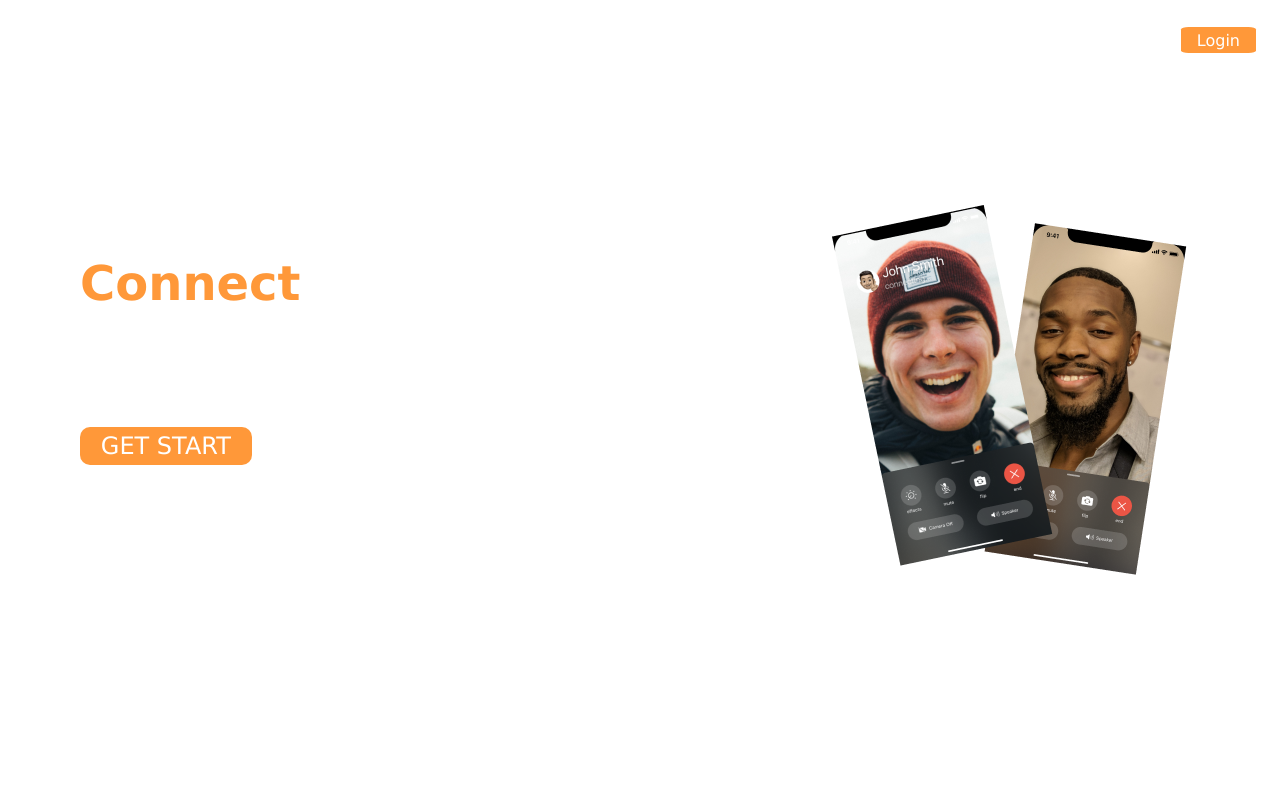
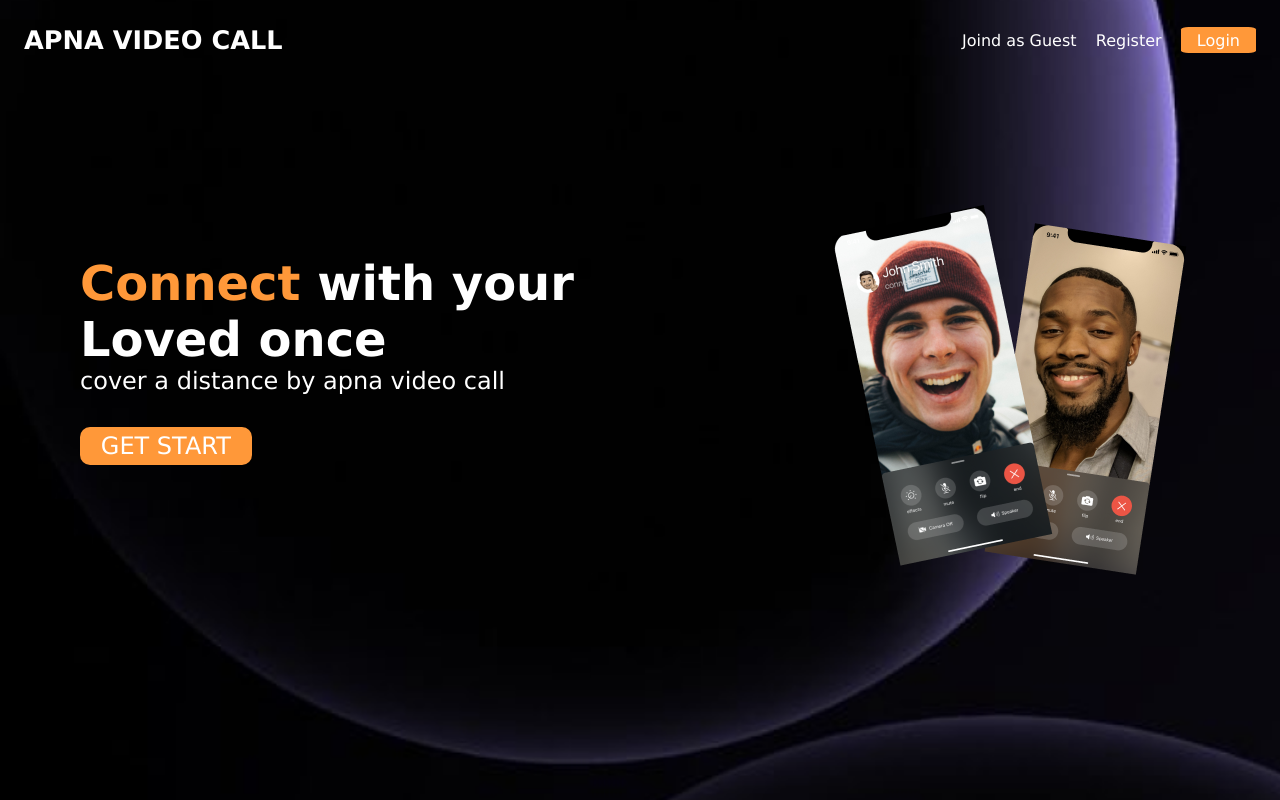
Before and after one commit to indrakumar455/video_call_clone, a React app in the folder frontend/: page / in a window 1280 px wide. Built offline with nearby package versions, Linux system fonts and the light colour scheme; the HTML template or start-up script is replaced by a standard one.

Commit message:
some change

```diff
--- a/frontend/src/pages/landingPage.jsx
+++ b/frontend/src/pages/landingPage.jsx
@@ -12,7 +12,7 @@ export default function landingPage() {
     routeTo("/asas");
   }
   return (
-    <div className="landingpagecontainer"  style={{backgroundImage:`${background}`}}>
+    <div className="landingpagecontainer"  style={{ backgroundImage: `url(${background})` }}>
       <nav>
         <div className="navHeader">
           <h2>APNA VIDEO CALL</h2>
```
